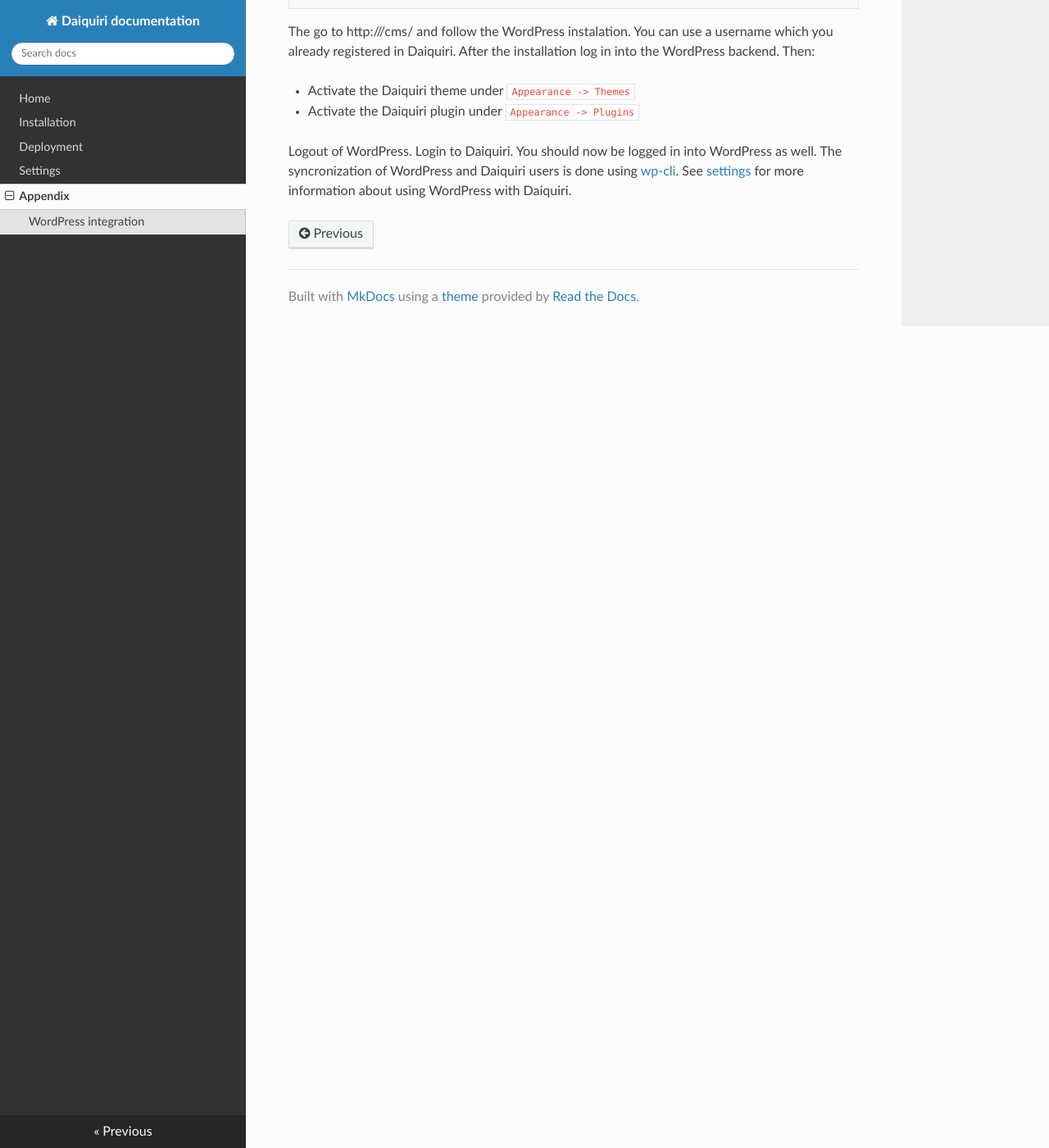
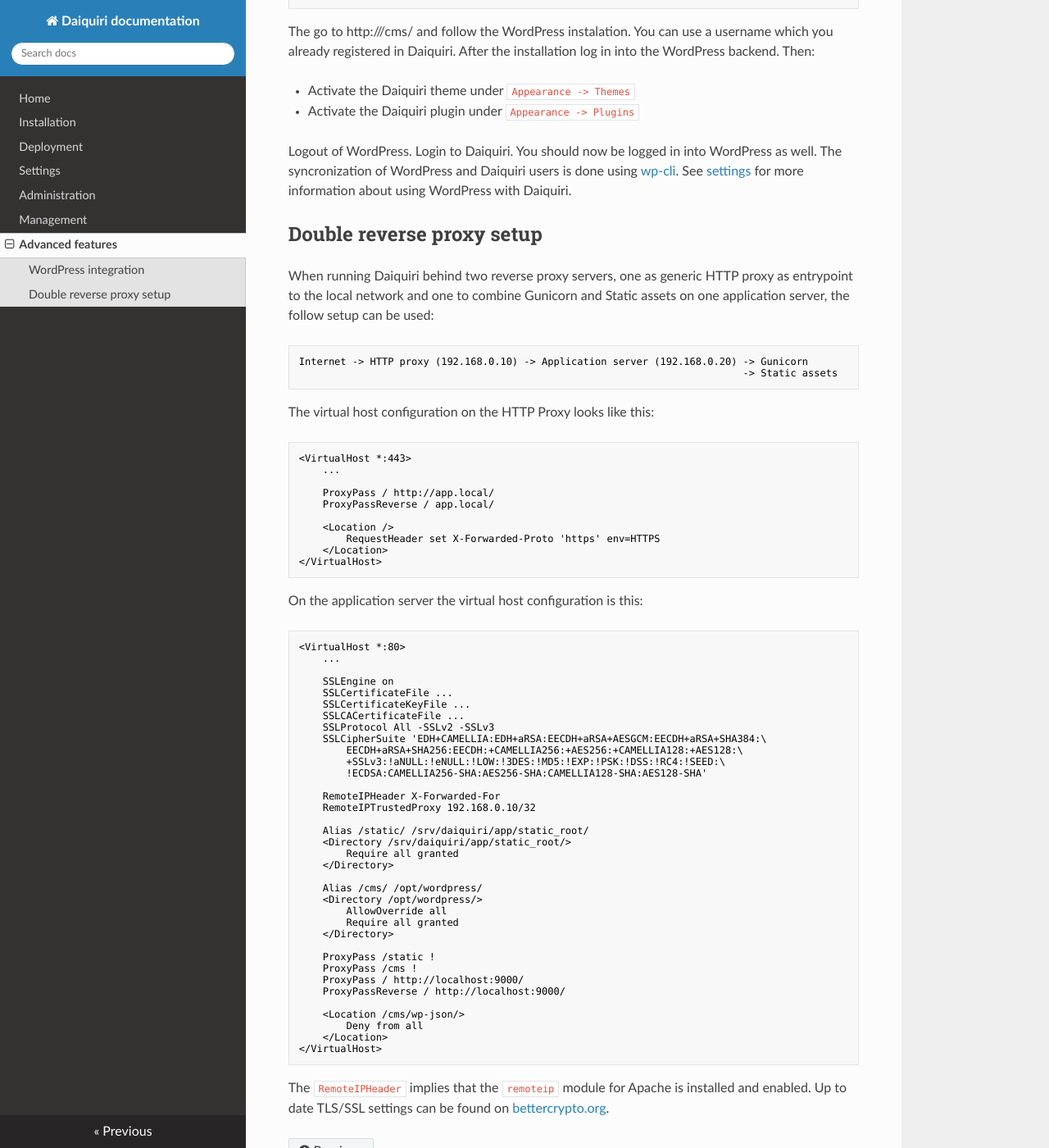
Before and after one commit to django-daiquiri/docs, an MkDocs documentation site: the page built from docs/advanced.md, in a window 1280 px wide and 1400 px high, scrolled down 2404 px. Shown: the whole window at 82% size. Built offline with MkDocs 1.6.1, drawn with Linux system fonts in a browser that asks for light colours; nearby versions of some CDN libraries; some of the changed text lies outside the part shown.

Commit message:
Add pages

````diff
--- a/docs/appendix.md
+++ b/docs/advanced.md
@@ -1,6 +1,8 @@
-# Appendix
+Advanced features
+=================
 
-## Apache2 and mod_wsgi
+Apache2 and mod_wsgi
+--------------------
 
 This is an alternative deployment without the need of systemd scripts for the web application. Any asyncronous workers, however, would still need these systemd scripts.
 
@@ -59,7 +61,8 @@
 Your Daiquiri app should now be available on the configured virtual host, and the deployment can be continued as usual.
 
 
-## WordPress integration
+WordPress integration
+---------------------
 
 WordPress can be used as CMS for the documentation and/or the presentation of the project. For this documentation, we assume WordPress will be installed `/opt/wordpress`. First, you need to install PHP:
 
@@ -136,3 +139,72 @@
 * Activate the Daiquiri plugin under `Appearance -> Plugins`
 
 Logout of WordPress. Login to Daiquiri. You should now be logged in into WordPress as well. The syncronization of WordPress and Daiquiri users is done using [wp-cli](https://wp-cli.org/). See [settings](/settings/#daiquiriwordpresssettings) for more information about using WordPress with Daiquiri.
+
+
+Double reverse proxy setup
+--------------------------
+
+When running Daiquiri behind two reverse proxy servers, one as generic HTTP proxy as entrypoint to the local network and one to combine Gunicorn and Static assets on one application server, the follow setup can be used:
+
+```bash
+Internet -> HTTP proxy (192.168.0.10) -> Application server (192.168.0.20) -> Gunicorn
+                                                                           -> Static assets
+```
+
+The virtual host configuration on the HTTP Proxy looks like this:
+
+```apache
+<VirtualHost *:443>
+    ...
+
+    ProxyPass / http://app.local/
+    ProxyPassReverse / app.local/
+
+    <Location />
+        RequestHeader set X-Forwarded-Proto 'https' env=HTTPS
+    </Location>
+</VirtualHost>
+```
+
+On the application server the virtual host configuration is this:
+
+```apache
+<VirtualHost *:80>
+    ...
+
+    SSLEngine on
+    SSLCertificateFile ...
+    SSLCertificateKeyFile ...
+    SSLCACertificateFile ...
+    SSLProtocol All -SSLv2 -SSLv3
+    SSLCipherSuite 'EDH+CAMELLIA:EDH+aRSA:EECDH+aRSA+AESGCM:EECDH+aRSA+SHA384:\
+        EECDH+aRSA+SHA256:EECDH:+CAMELLIA256:+AES256:+CAMELLIA128:+AES128:\
+        +SSLv3:!aNULL:!eNULL:!LOW:!3DES:!MD5:!EXP:!PSK:!DSS:!RC4:!SEED:\
+        !ECDSA:CAMELLIA256-SHA:AES256-SHA:CAMELLIA128-SHA:AES128-SHA'
+
+    RemoteIPHeader X-Forwarded-For
+    RemoteIPTrustedProxy 192.168.0.10/32
+
+    Alias /static/ /srv/daiquiri/app/static_root/
+    <Directory /srv/daiquiri/app/static_root/>
+        Require all granted
+    </Directory>
+
+    Alias /cms/ /opt/wordpress/
+    <Directory /opt/wordpress/>
+        AllowOverride all
+        Require all granted
+    </Directory>
+
+    ProxyPass /static !
+    ProxyPass /cms !
+    ProxyPass / http://localhost:9000/
+    ProxyPassReverse / http://localhost:9000/
+
+    <Location /cms/wp-json/>
+        Deny from all
+    </Location>
+</VirtualHost>
+```
+
+The `RemoteIPHeader` implies that the `remoteip` module for Apache is installed and enabled. Up to date TLS/SSL settings can be found on [bettercrypto.org](https://bettercrypto.org).
--- a/mkdocs.yml
+++ b/mkdocs.yml
@@ -5,7 +5,9 @@
   - Installation: installation.md
   - Deployment: deployment.md
   - Settings: settings.md
-  - Appendix: appendix.md
+  - Administration: administration.md
+  - Management: management.md
+  - Advanced features: advanced.md
 
 theme:
     name: readthedocs
````
Also changed, not shown: docs/administration.md (added, +9 -0 lines), docs/management.md (added, +17 -0 lines).
